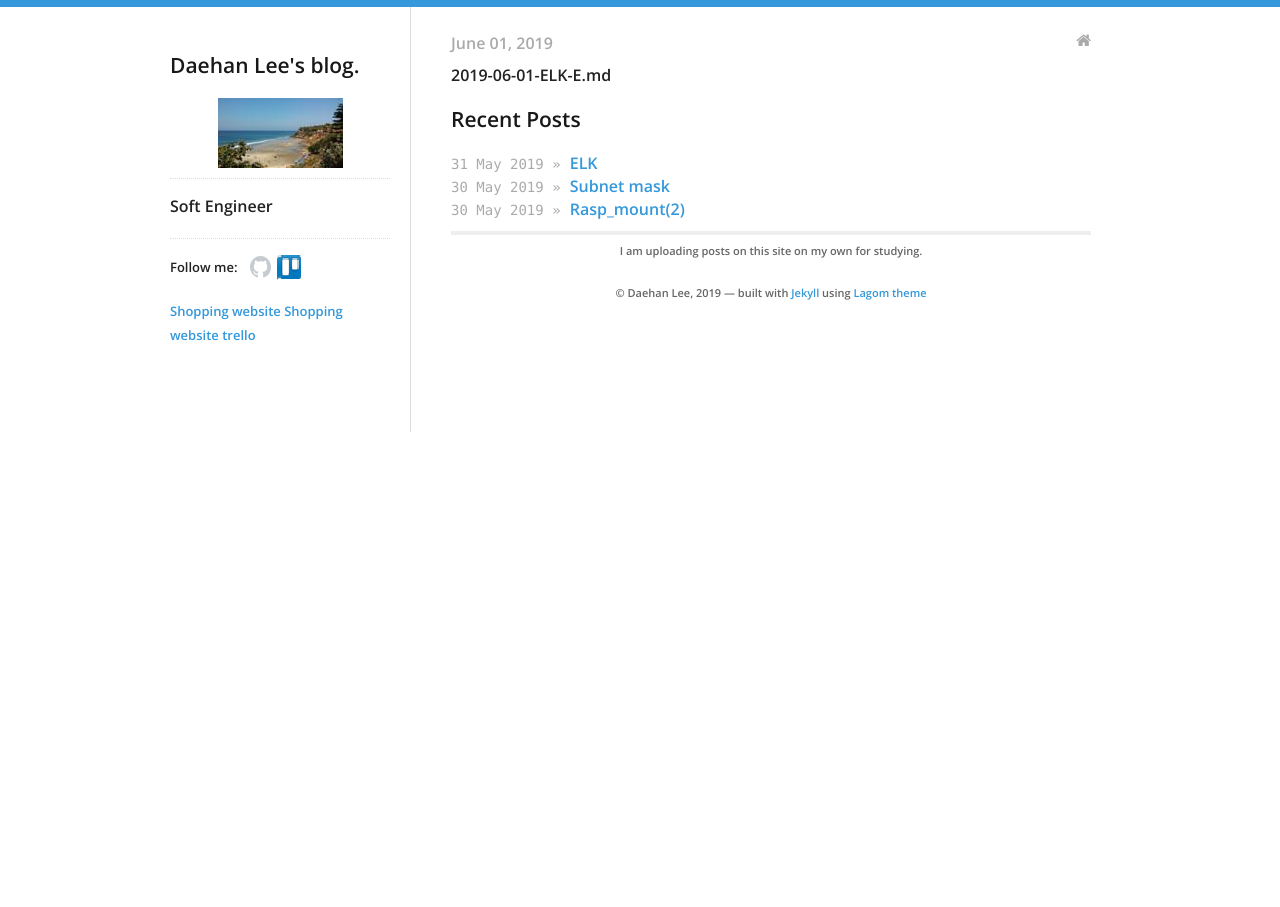
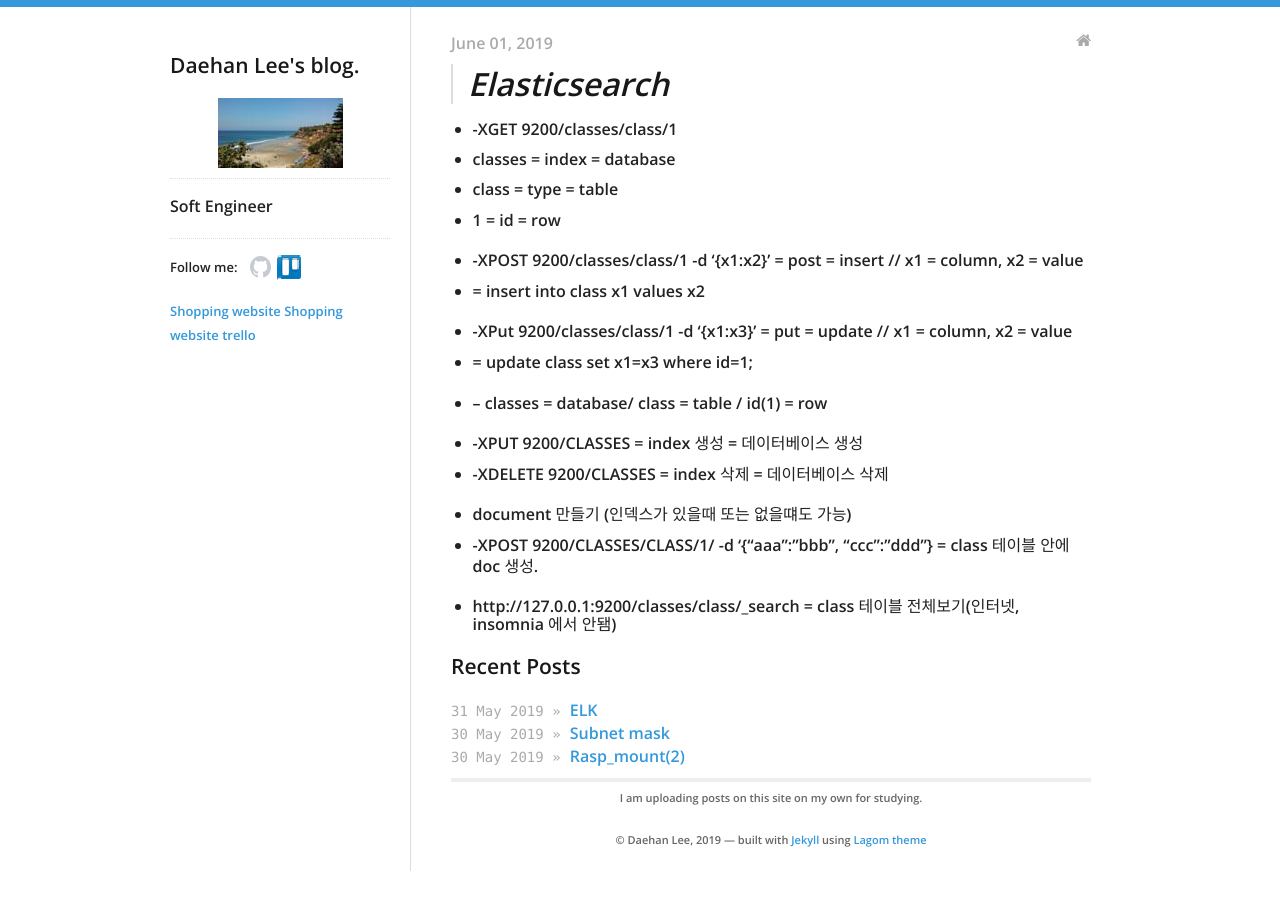
Before and after one commit to daehan0226/Study, a Jekyll site: the page built from _posts/2019-06-01-ELK-E.md, in a window 1280 px wide. Built offline with Jekyll 4.4.1, drawn with Linux system fonts in a browser that asks for light colours.

Commit message:
Update 2019-06-01-ELK-E.md

```diff
--- a/_posts/2019-06-01-ELK-E.md
+++ b/_posts/2019-06-01-ELK-E.md
@@ -5,4 +5,25 @@ categories:
 - blog
 ---
 
-2019-06-01-ELK-E.md
+> # Elasticsearch
+
+* -XGET 9200/classes/class/1
+ - classes = index = database
+ - class = type = table
+ - 1 = id = row
+
+* -XPOST  9200/classes/class/1 -d '{x1:x2}'    = post = insert     // x1 = column, x2 = value
+ - = insert into class x1 values x2
+
+* -XPut  9200/classes/class/1 -d '{x1:x3}'       = put = update    // x1 = column, x2 = value
+ - = update class set x1=x3 where id=1;
+
+* -- classes = database/ class = table / id(1) = row
+
+* -XPUT 9200/CLASSES = index 생성 =  데이터베이스 생성
+* -XDELETE 9200/CLASSES = index 삭제 = 데이터베이스 삭제
+
+* document 만들기 (인덱스가 있을때 또는 없을떄도 가능)
+* -XPOST 9200/CLASSES/CLASS/1/ -d '{"aaa":"bbb", "ccc":"ddd"}   = class 테이블 안에 doc 생성.
+
+* http://127.0.0.1:9200/classes/class/_search   = class 테이블 전체보기(인터넷, insomnia 에서 안됌)
```
